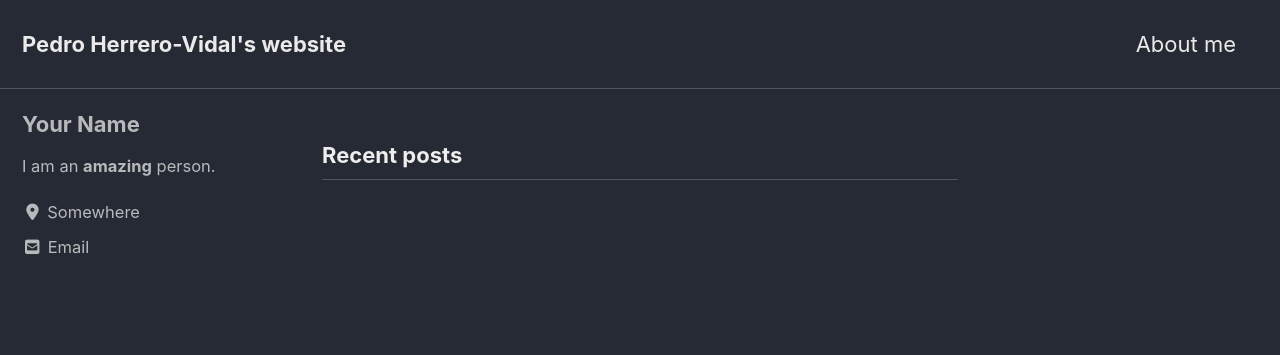
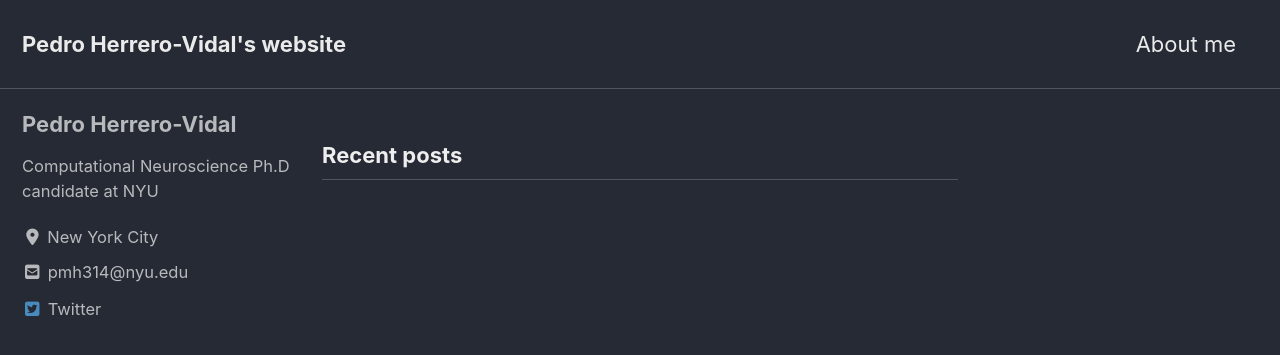
Before and after one commit to pedroherrerovidal/pedroherrerovidal.github.io, a Jekyll site: the page built from index.html, in a window 1280 px wide and 900 px high. Shown: the top 355 px of the window. Built offline with Jekyll 4.4.1, drawn with Linux system fonts in a browser that asks for light colours; cached includes are drawn as plain includes; nearby versions of some CDN libraries; the list of posts is cut into pages by our own code.

Commit message:
Update _config.yml

```diff
--- a/_config.yml
+++ b/_config.yml
@@ -93,13 +93,13 @@ analytics:
 
 # Site Author
 author:
-  name             : "Your Name"
+  name             : "Pedro Herrero-Vidal"
   avatar           : # path of avatar image, e.g. "/assets/images/bio-photo.jpg"
-  bio              : "I am an **amazing** person."
-  location         : "Somewhere"
+  bio              : "Computational Neuroscience Ph.D candidate at NYU"
+  location         : "New York City"
   email            :
   links:
-    - label: "Email"
+    - label: "pmh314@nyu.edu"
       icon: "fas fa-fw fa-envelope-square"
       url: "mailto:pmh314@nyu.edu"
     - label: "Website"
@@ -107,7 +107,7 @@ author:
       # url: "https://your-website.com"
     - label: "Twitter"
       icon: "fab fa-fw fa-twitter-square"
-      # url: "https://twitter.com/"
+      url: "https://twitter.com/PedroHerreroV"
     - label: "Facebook"
       icon: "fab fa-fw fa-facebook-square"
       # url: "https://facebook.com/"
```
